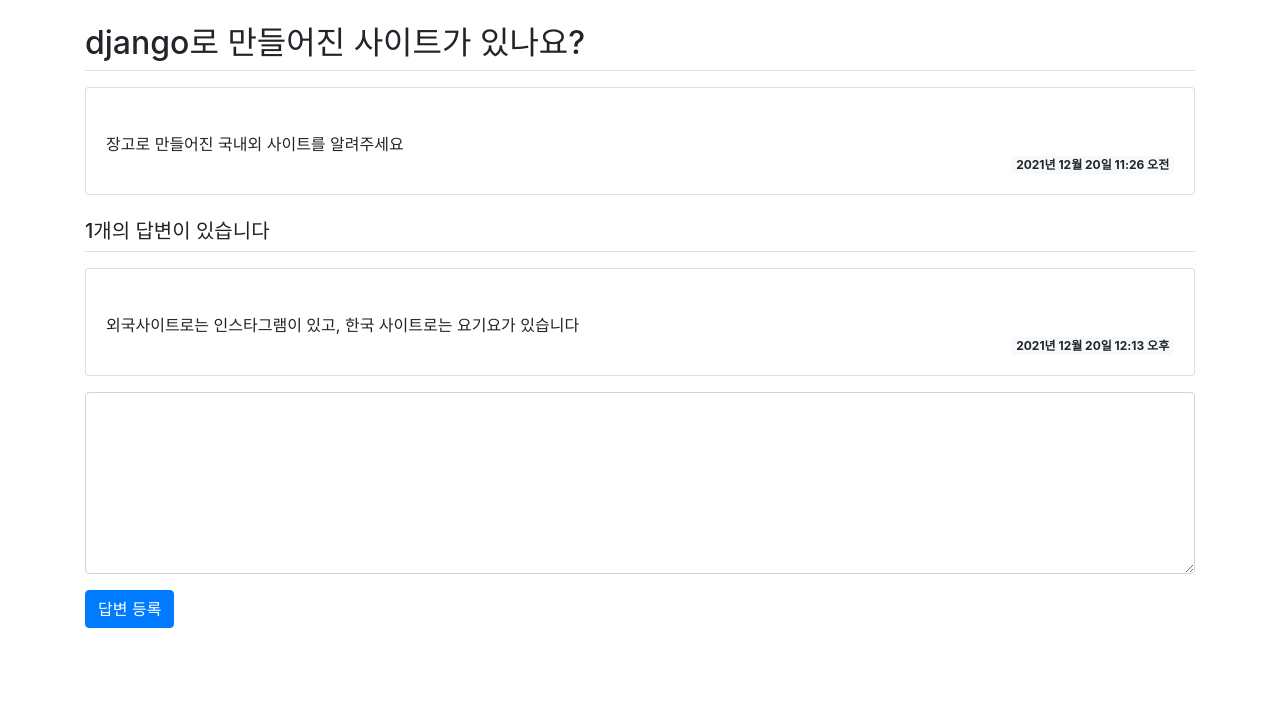
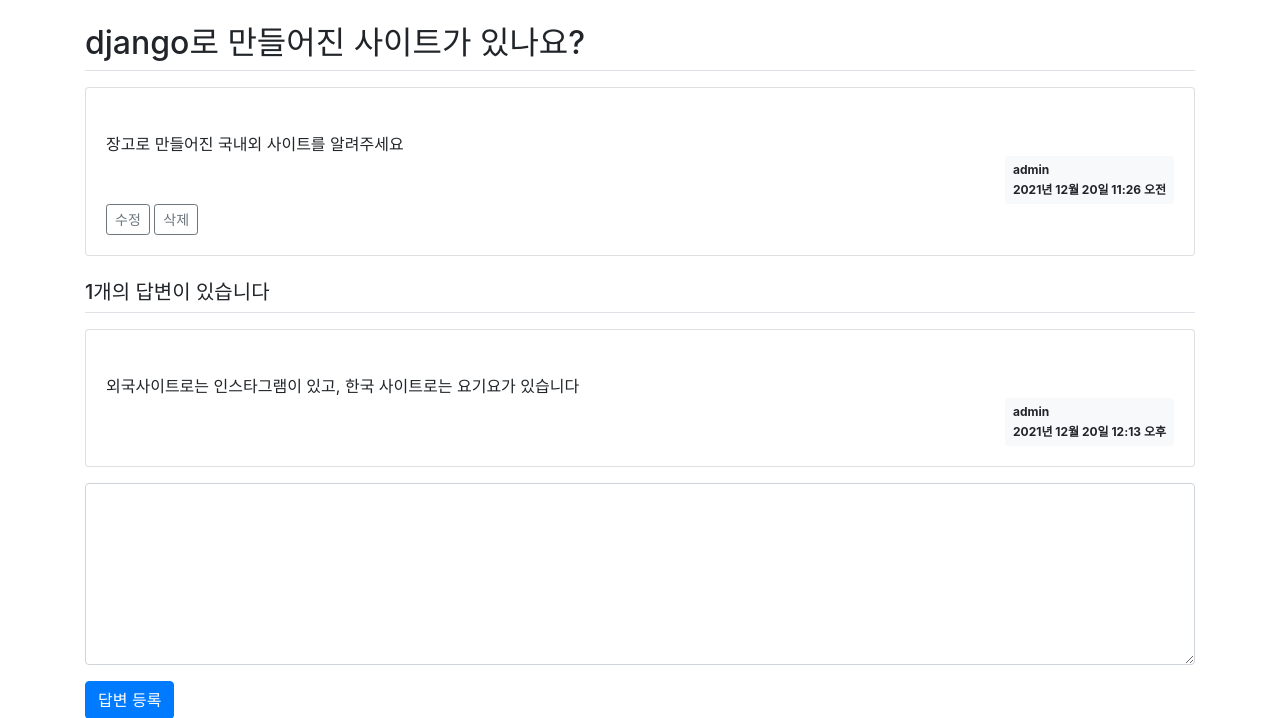
Before and after one commit to Kimtaehoons/pyweb, a Django app: page /board/answer/create/1/ in a window 1280 px wide. Shown: the part 57-775 px from the top of the page. Run offline with Django 4.2, Linux system fonts and the light colour scheme; a user stored in the database is signed in; data comes from the database, SQL or seed files in the repository; both versions use the stored data as it was after the commit; some libraries are stand-ins or nearby versions.

Commit message:
(pyboard(글쓴이추가,게시글수정삭제)

```diff
--- a/board/models.py
+++ b/board/models.py
@@ -1,6 +1,8 @@
+from django.contrib.auth.models import User
 from django.db import models
 
 class Question(models.Model):
+    author = models.ForeignKey(User, on_delete=models.CASCADE) #User는 직접 만든 것이 아니고 가져다가 쓴 것
     subject = models.CharField(max_length=100) #제목 칼럼
     content = models.TextField() #질문 내용
     create_date = models.DateTimeField() #질문 작성일
@@ -9,6 +11,7 @@ class Question(models.Model):
         return self.subject
 
 class Answer(models.Model):
+    author = models.ForeignKey(User, on_delete=models.CASCADE)
     question = models.ForeignKey(Question, on_delete=models.CASCADE) #외래키, 질문이 삭제되면 답변도 같이 삭제 / 제목 칼럼
     content = models.TextField() #답변 내용
     create_date = models.DateTimeField() #답변 작성일
--- a/board/urls.py
+++ b/board/urls.py
@@ -9,4 +9,6 @@ urlpatterns = [
     path('<int:question_id>/', views.detail, name='detail'), #질문/답변 상세보기
     path('question/create', views.question_create, name='question_create'), #질문 등록
     path('answer/create/<int:question_id>/', views.answer_create, name='answer_create'), #답변 등록
+    path('question/modify/<int:question_id>/', views.question_modify, name='question_modify'), #질문 수정
+    path('question/delete/<int:question_id>/', views.question_delete, name='question_delete'), #질문 삭제
 ]
--- a/board/views.py
+++ b/board/views.py
@@ -1,3 +1,4 @@
+from django.contrib.auth.decorators import login_required
 from django.http import HttpResponse
 from django.shortcuts import render, redirect, get_object_or_404
 from django.utils import timezone
@@ -24,6 +25,7 @@ def detail(request, question_id):
     question = get_object_or_404(Question, pk=question_id) #경로에 오류가 있을 때 404(페이지가 없음, 에러는 아님)로 처리, pk는 0001_initial.py에서 id의 primary_key를 의미
     return render(request, 'board/detail.html', {'question':question})
 
+@login_required(login_url='common:login')
 def question_create(request):
     #질문 등록
     if request.method == "POST": #POST방식
@@ -31,12 +33,14 @@ def question_create(request):
         if form.is_valid(): #유효성 검사
             question = form.save(commit=False) #임시 저장(form에서 넘어올 때, date가 넘어오지 않았기 때문에 False)
             question.create_date = timezone.now() #날짜/시간 저장
+            question.author = request.user #추가한 칼럼인 글쓴이에 세션(request.user) 저장
             question.save() #실제 저장
             return redirect('board:index') #이동 경로(app_name인 board) 저장
     else: #GET방식
         form = QuestionForm() #form객체 생성
     return render(request, 'board/question_form.html', {'form':form})
 
+@login_required(login_url='common:login') #로그인 안 돼있으면 로그인 페이지로 보냄(즉, 답변 권한은 로그인 한 사람에게 부여)
 def answer_create(request, question_id):
     #답변 등록
     #question = Question.objects.get(id=question_id) #해당id의 질문 객체 생성
@@ -46,6 +50,7 @@ def answer_create(request, question_id):
         if form.is_valid(): #에러가 났을 때는 flask처럼 넘어가지는 않는다
             answer = form.save(commit=False) #입력한 내용만 저장
             answer.create_date = timezone.now()
+            answer.author = request.user
             answer.question = question #위에서 해당id의 질문 객체 생성된 외래키 질문 저장
             answer.save()
             return redirect('board:detail', question_id=question.id)
@@ -53,3 +58,26 @@ def answer_create(request, question_id):
         form = AnswerForm()
     context = {'question':question, 'form': form} #question은 GET, POST방식일 때 모두 보내져야하므로 밖으로 꺼내준다
     return render(request, 'board/detail.html', context)
+
+@login_required(login_url='common:login')
+def question_modify(request, question_id):
+    #질문 수정
+    question = get_object_or_404(Question, pk=question_id)
+    if request.method == "POST":
+        form = QuestionForm(request.POST, instance=question)
+        if form.is_valid():
+            question = form.save(commit=False) #수정된 질문 임시 저장
+            question.author = request.user #세션 발급
+            question.modify_date = timezone.now() #수정일
+            question.save()
+            return redirect('board:detail', question_id=question_id)
+    else:
+        form = QuestionForm(instance=question) #instance를 쓰면 폼에 내용이 채워짐
+    return render(request, 'board/question_form.html', {'form':form})
+
+@login_required(login_url='common:login')
+def question_delete(request, question_id):
+    #질문 삭제
+    question = get_object_or_404(Question, pk=question_id) #질문 가져와서
+    question.delete() #질문 삭제
+    return redirect('board:index')
--- a/common/urls.py
+++ b/common/urls.py
@@ -4,13 +4,13 @@ from common import views
 
 app_name = 'common'
 
-urlpatterns = [
+urlpatterns = [ #클래스 제네릭 뷰로 기존에 입력된 클래스를 꺼내쓰는 방법과 직접 함수를 정의해서 쓰는 방법(모듈, 함수 사용하지 않음), 두 가지가 있다
     #LoginView 클래스(제네릭 뷰)를 사용하면 제어함수를 만들지 않음
     #로그 인
     path('login/', auth_views.LoginView.as_view(
         template_name='common/login.html'), name='login'),
     #로그 아웃
     path('logout/', auth_views.LogoutView.as_view(), name='logout'),
-    #회원 가입
+    #회원 가입, 함수로 만들어서 사용(views.py에 제어함수 정의)
     path('signup/', views.signup, name='signup'),
 ]
--- a/templates/base.html
+++ b/templates/base.html
@@ -12,5 +12,7 @@
 {% endblock %} <!-- 기본 템플릿 안에 삽입될 내용 끝 -->
 <script src="{% static 'board/js/jquery-3.6.0.js' %}"></script>
 <script src="{% static 'board/js/bootstrap.js' %}"></script>
+{% block script %} <!-- 자바스크립트(제이쿼리) 삽입될 내용 시작 -->
+{% endblock %} <!-- 자바스크립트(제이쿼리) 삽입될 내용 끝 -->
 </body>
 </html>
--- a/templates/board/detail.html
+++ b/templates/board/detail.html
@@ -8,10 +8,23 @@
                 {{ question.content }}
             </div>
             <div class="d-flex justify-content-end">
-                <div class="badge badge-light">
-                    {{ question.create_date }}
+                {% if question.modify_date %}
+                <div class="badge badge-light text-left p-2">
+                     <div class="mb-2">modified at</div>
+                    <div>{{ question.modify_date }}</div>
+                </div>
+                {% endif %}
+                <div class="badge badge-light text-left p-2">
+                     <div class="mb-2">{{ question.author }}</div>
+                    <div>{{ question.create_date }}</div>
                 </div>
             </div>
+            {% if request.user == question.author %}
+            <div>
+                <a href="{% url 'board:question_modify' question.id %}" class="btn btn-sm btn-outline-secondary">수정</a>
+                <a href="#" data-uri="{% url 'board:question_delete' question.id %}" class="delete btn btn-sm btn-outline-secondary">삭제</a>
+            </div>
+            {% endif %}
         </div>
     </div>
     <h5 class="border-bottom my-3 py-2">
@@ -24,8 +37,9 @@
                 {{ answer.content }}
             </div>
             <div class="d-flex justify-content-end">
-                 <div class="badge badge-light">
-                     {{ answer.create_date }}
+                 <div class="badge badge-light text-left p-2">
+                     <div class="mb-2">{{ answer.author }}</div>
+                     <div>{{ answer.create_date }}</div>
                  </div>
             </div>
         </div>
@@ -44,9 +58,24 @@
         </div>
         {% endif %} <!-- 오류 표시 끝 -->
         <div class="form-group">
-            <textarea name="content" rows="7" cols="50" class="form-control"></textarea>
+            <textarea name="content" rows="7" cols="50" class="form-control"
+                        {% if not user.is_authenticated %}
+                            disabled
+                        {% endif %}>
+            </textarea> <!-- 비 회원은 답변 창 비활성화 -->
         </div>
         <input type="submit" value="답변 등록" class="btn btn-primary">
     </form>
 </div>
 {% endblock %} <!-- 기본 템플릿 안에 삽입될 내용 끝 -->
+{% block script %}
+<script>
+    $(document).ready(function(){
+        $(".delete").on('click', function(){
+            if(confirm('정말로 삭제하시겠습니까?')){
+                location.href = $(this).data('uri')
+            };
+        });
+    });
+</script>
+{% endblock %}
--- a/templates/board/question_list.html
+++ b/templates/board/question_list.html
@@ -7,6 +7,7 @@
             <tr>
                 <th>번호</th>
                 <th>제목</th>
+                <th>글쓴이</th>
                 <th>작성일시</th>
             </tr>
         </thead>
@@ -21,6 +22,7 @@
                             {{ question.subject }} <!-- 제목 찾기 -->
                         </a>
                     </td>
+                    <td>{{ question.author }}</td>
                     <td>{{ question.create_date }}</td> <!-- 작성일시 찾기 -->
                 </tr>
                 {% endfor %}
--- a/templates/common/login.html
+++ b/templates/common/login.html
@@ -8,7 +8,8 @@
         <div class="col-8 text-right">
             <span>또는 <a href="{% url 'common:signup' %}">계정을 만드세요</a></span>
         </div>
-        <form action="{% url 'common:login' %}" method="post" class="my-3">
+    </div>
+    <form action="" method="post" class="my-3">
         {% csrf_token %}
         {% include 'form_errors.html' %}
         <div class="form-group">
@@ -24,5 +25,4 @@
         <button type="submit" class="btn btn-primary">로그인</button>
     </form>
 </div>
-</div>
 {% endblock %}
--- a/templates/common/signup.html
+++ b/templates/common/signup.html
@@ -8,7 +8,8 @@
         <div class="col-8 text-right">
             <span>또는 <a href="{% url 'common:login' %}">로그인 하세요</a></span>
         </div>
-        <form action="{% url 'common:signup' %}" method="post" class="my-3">
+    </div>
+    <form action="" method="post" class="my-3">
         {% csrf_token %}
         {% include 'form_errors.html' %}
         <div class="form-group">
@@ -34,5 +35,4 @@
         <button type="submit" class="btn btn-primary">가입하기</button>
     </form>
 </div>
-</div>
 {% endblock %}
```
Also changed, not shown: common/views.py (+6 -1 lines), board/migrations/0003_question_author.py (added), board/migrations/0004_answer_author.py (added), db.sqlite3. Lines whose indentation alone changed are shown as unchanged.
